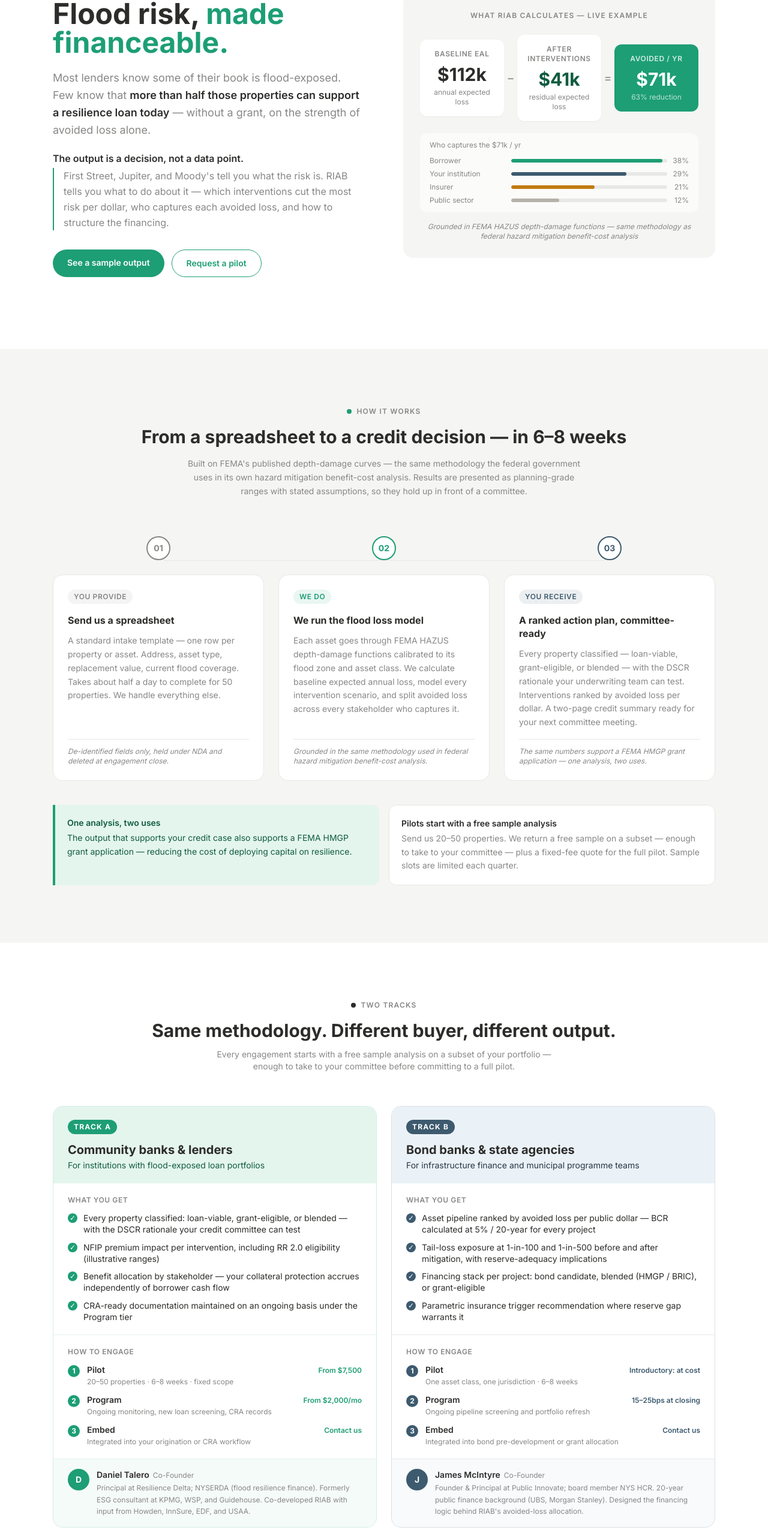
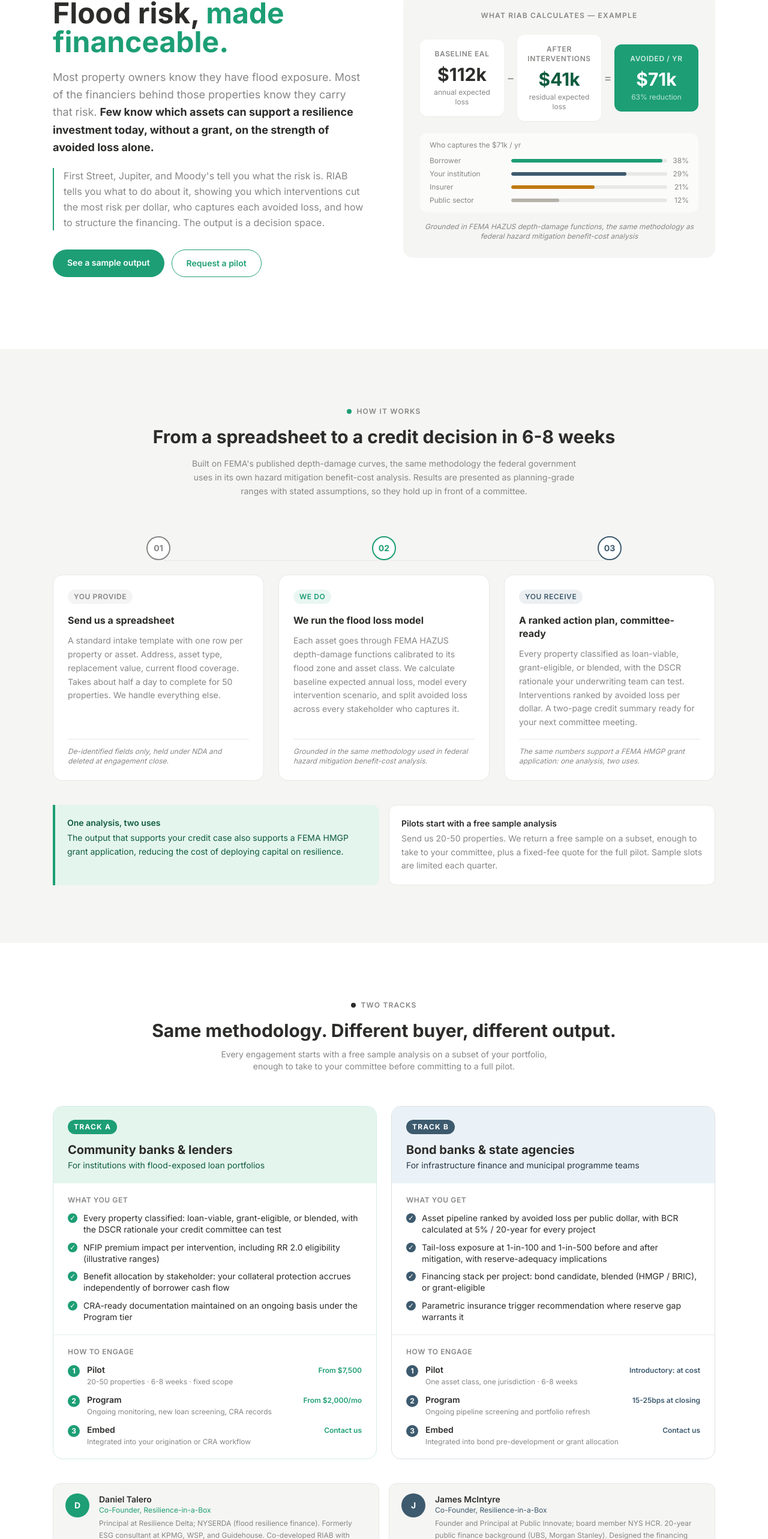
Before and after one commit to DeetMind/RIAB-website, a React (Vite) app: page / in a window 1280 px wide. Shown: the part 218-2784 px from the top of the page at 60% size. Built offline with nearby package versions, Linux system fonts and the light colour scheme.

Commit message:
no emdash

```diff
--- a/src/components/Hero.jsx
+++ b/src/components/Hero.jsx
@@ -27,10 +27,10 @@ function CountUp({ end, suffix = '', duration = 1600 }) {
 }
 
 const ALLOCATION = [
-  { label: 'Borrower',          pct: 38, color: '#1D9E75' },
-  { label: 'Your institution',  pct: 29, color: '#3D5A6E' },
-  { label: 'Insurer',           pct: 21, color: '#C07A10' },
-  { label: 'Public sector',     pct: 12, color: '#B4B2A9' },
+  { label: 'Borrower',         pct: 38, color: '#1D9E75' },
+  { label: 'Your institution', pct: 29, color: '#3D5A6E' },
+  { label: 'Insurer',          pct: 21, color: '#C07A10' },
+  { label: 'Public sector',    pct: 12, color: '#B4B2A9' },
 ]
 
 export default function Hero() {
@@ -52,24 +52,21 @@ export default function Hero() {
             <span className="text-teal">made financeable.</span>
           </h1>
 
-          <p className="text-lg text-muted leading-relaxed mb-5">
-            Most lenders know some of their book is flood-exposed.
-            Few know that{' '}
-            <span className="font-semibold text-ink">
-              more than half those properties can support a resilience loan today
-            </span>{' '}
-            — without a grant, on the strength of avoided loss alone.
+          <p className="text-lg text-muted leading-relaxed mb-2">
+            Most property owners know they have flood exposure. Most of the
+            financiers behind those properties know they carry that risk.{' '}
+            <span className="font-bold text-ink">
+              Few know which assets can support a resilience investment today,
+              without a grant, on the strength of avoided loss alone.
+            </span>
           </p>
 
-          <p className="text-base text-ink font-semibold mb-1">
-            The output is a decision, not a data point.
-          </p>
-          <div className="border-l-2 border-teal pl-4 mb-8">
+          <div className="border-l-2 border-teal pl-4 mb-8 mt-5">
             <p className="text-base text-muted leading-relaxed">
               First Street, Jupiter, and Moody's tell you what the risk is.
-              RIAB tells you what to do about it — which interventions cut the most
-              risk per dollar, who captures each avoided loss, and how to structure
-              the financing.
+              RIAB tells you what to do about it, showing you which interventions cut the
+              most risk per dollar, who captures each avoided loss, and how to
+              structure the financing. The output is a decision space.
             </p>
           </div>
 
@@ -88,10 +85,10 @@ export default function Hero() {
         {/* Right */}
         <div className="bg-surface rounded-2xl p-7">
           <p className="text-xs font-semibold uppercase tracking-widest text-muted mb-6 text-center">
-            What RIAB calculates — live example
+            What RIAB calculates — example
           </p>
 
-          {/* EAL arithmetic — prominent */}
+          {/* EAL arithmetic */}
           <div className="grid grid-cols-[1fr_22px_1fr_22px_1fr] items-center mb-5">
             <div className="bg-white rounded-xl p-4 text-center shadow-sm">
               <p className="text-xs font-semibold uppercase tracking-wider text-muted mb-2">Baseline EAL</p>
@@ -130,7 +127,7 @@ export default function Hero() {
           </div>
 
           <p className="text-xs text-muted text-center italic">
-            Grounded in FEMA HAZUS depth-damage functions — same methodology as
+            Grounded in FEMA HAZUS depth-damage functions, the same methodology as
             federal hazard mitigation benefit-cost analysis
           </p>
         </div>
--- a/src/components/HowItWorks.jsx
+++ b/src/components/HowItWorks.jsx
@@ -4,9 +4,8 @@ const steps = [
     tag: 'You provide',
     tagColor: '#888786',
     title: 'Send us a spreadsheet',
-    body: 'A standard intake template — one row per property or asset. Address, asset type, replacement value, current flood coverage. Takes about half a day to complete for 50 properties. We handle everything else.',
+    body: 'A standard intake template with one row per property or asset. Address, asset type, replacement value, current flood coverage. Takes about half a day to complete for 50 properties. We handle everything else.',
     detail: 'De-identified fields only, held under NDA and deleted at engagement close.',
-    icon: '📋',
   },
   {
     n: '02',
@@ -15,16 +14,14 @@ const steps = [
     title: 'We run the flood loss model',
     body: 'Each asset goes through FEMA HAZUS depth-damage functions calibrated to its flood zone and asset class. We calculate baseline expected annual loss, model every intervention scenario, and split avoided loss across every stakeholder who captures it.',
     detail: 'Grounded in the same methodology used in federal hazard mitigation benefit-cost analysis.',
-    icon: '⚙️',
   },
   {
     n: '03',
     tag: 'You receive',
     tagColor: '#3D5A6E',
     title: 'A ranked action plan, committee-ready',
-    body: 'Every property classified — loan-viable, grant-eligible, or blended — with the DSCR rationale your underwriting team can test. Interventions ranked by avoided loss per dollar. A two-page credit summary ready for your next committee meeting.',
-    detail: 'The same numbers support a FEMA HMGP grant application — one analysis, two uses.',
-    icon: '✓',
+    body: 'Every property classified as loan-viable, grant-eligible, or blended, with the DSCR rationale your underwriting team can test. Interventions ranked by avoided loss per dollar. A two-page credit summary ready for your next committee meeting.',
+    detail: 'The same numbers support a FEMA HMGP grant application: one analysis, two uses.',
   },
 ]
 
@@ -33,7 +30,6 @@ export default function HowItWorks() {
     <section id="how" className="py-24 bg-surface">
       <div className="max-w-6xl mx-auto px-6">
 
-        {/* Header */}
         <div className="text-center mb-16">
           <div className="flex items-center gap-2 justify-center mb-4">
             <div className="w-2 h-2 rounded-full bg-teal" />
@@ -42,25 +38,21 @@ export default function HowItWorks() {
             </span>
           </div>
           <h2 className="text-3xl font-bold text-ink mb-4">
-            From a spreadsheet to a credit decision — in 6–8 weeks
+            From a spreadsheet to a credit decision in 6-8 weeks
           </h2>
           <p className="text-muted max-w-2xl mx-auto text-sm leading-relaxed">
-            Built on FEMA's published depth-damage curves — the same methodology the
+            Built on FEMA's published depth-damage curves, the same methodology the
             federal government uses in its own hazard mitigation benefit-cost analysis.
             Results are presented as planning-grade ranges with stated assumptions,
             so they hold up in front of a committee.
           </p>
         </div>
 
-        {/* Steps — horizontal connector on desktop */}
         <div className="relative">
-          {/* Connector line — desktop only */}
           <div className="hidden md:block absolute top-10 left-[16.67%] right-[16.67%] h-px bg-border z-0" />
-
           <div className="grid md:grid-cols-3 gap-6 relative z-10">
-            {steps.map((s, i) => (
+            {steps.map((s) => (
               <div key={s.n} className="flex flex-col">
-                {/* Step number circle */}
                 <div className="flex justify-center mb-6">
                   <div
                     className="w-10 h-10 rounded-full flex items-center justify-center font-bold text-sm bg-white border-2"
@@ -68,50 +60,34 @@ export default function HowItWorks() {
                     {s.n}
                   </div>
                 </div>
-
-                {/* Card */}
                 <div className="bg-white rounded-2xl p-6 border border-border flex-1 flex flex-col">
                   <span
                     className="text-xs font-semibold uppercase tracking-wider px-2.5 py-1 rounded-full self-start mb-4"
-                    style={{
-                      background: s.tagColor + '18',
-                      color: s.tagColor,
-                    }}>
+                    style={{ background: s.tagColor + '18', color: s.tagColor }}>
                     {s.tag}
                   </span>
-                  <h3 className="font-bold text-ink text-base mb-3 leading-snug">
-                    {s.title}
-                  </h3>
-                  <p className="text-muted text-sm leading-relaxed mb-4 flex-1">
-                    {s.body}
-                  </p>
-                  <p className="text-xs text-muted border-t border-border pt-3 italic">
-                    {s.detail}
-                  </p>
+                  <h3 className="font-bold text-ink text-base mb-3 leading-snug">{s.title}</h3>
+                  <p className="text-muted text-sm leading-relaxed mb-4 flex-1">{s.body}</p>
+                  <p className="text-xs text-muted border-t border-border pt-3 italic">{s.detail}</p>
                 </div>
               </div>
             ))}
           </div>
         </div>
 
-        {/* Bottom callout */}
         <div className="mt-10 grid md:grid-cols-2 gap-4">
           <div className="bg-teal-light border-l-4 border-teal rounded-r-xl p-5">
-            <p className="text-sm font-semibold text-teal-dark mb-1">
-              One analysis, two uses
-            </p>
+            <p className="text-sm font-semibold text-teal-dark mb-1">One analysis, two uses</p>
             <p className="text-sm text-teal-dark leading-relaxed">
               The output that supports your credit case also supports a FEMA HMGP
-              grant application — reducing the cost of deploying capital on resilience.
+              grant application, reducing the cost of deploying capital on resilience.
             </p>
           </div>
           <div className="bg-white border border-border rounded-xl p-5">
-            <p className="text-sm font-semibold text-ink mb-1">
-              Pilots start with a free sample analysis
-            </p>
+            <p className="text-sm font-semibold text-ink mb-1">Pilots start with a free sample analysis</p>
             <p className="text-sm text-muted leading-relaxed">
-              Send us 20–50 properties. We return a free sample on a subset —
-              enough to take to your committee — plus a fixed-fee quote for the full pilot.
+              Send us 20-50 properties. We return a free sample on a subset,
+              enough to take to your committee, plus a fixed-fee quote for the full pilot.
               Sample slots are limited each quarter.
             </p>
           </div>
--- a/src/components/SampleOutput.jsx
+++ b/src/components/SampleOutput.jsx
@@ -223,7 +223,7 @@ function TableB({ interventions, accent }) {
           Infrastructure projects ranked by avoided loss per public dollar invested
         </p>
         <p className="text-xs text-muted mt-0.5">
-          Above the divider: BCR ≥ 1.0× — FEMA HMGP eligible and bond-viable at 5% / 20-year.
+          Above the divider: BCR ≥ 1.0×, FEMA HMGP eligible and bond-viable at 5% / 20-year.
         </p>
       </div>
       <div className="overflow-x-auto">
@@ -464,7 +464,7 @@ function PanelB({ data }) {
       <div className="grid md:grid-cols-2 gap-4">
         <div className="bg-white rounded-2xl border border-border p-5">
           <Donut data={data.allocation} label={data.allocationLabel}
-            centreLabel="79%" centreSub="public benefit — supports grant case"
+            centreLabel="79%" centreSub="public benefit: supports grant case"
             note={data.allocationNote} />
         </div>
         <div className="bg-white rounded-2xl border border-border p-5">
--- a/src/components/Tracks.jsx
+++ b/src/components/Tracks.jsx
@@ -8,22 +8,16 @@ const TRACKS = [
     title: 'Community banks & lenders',
     sub: 'For institutions with flood-exposed loan portfolios',
     outcomes: [
-      'Every property classified: loan-viable, grant-eligible, or blended — with the DSCR rationale your credit committee can test',
+      'Every property classified: loan-viable, grant-eligible, or blended, with the DSCR rationale your credit committee can test',
       'NFIP premium impact per intervention, including RR 2.0 eligibility (illustrative ranges)',
-      'Benefit allocation by stakeholder — your collateral protection accrues independently of borrower cash flow',
+      'Benefit allocation by stakeholder: your collateral protection accrues independently of borrower cash flow',
       'CRA-ready documentation maintained on an ongoing basis under the Program tier',
     ],
     tiers: [
-      { n: '1', name: 'Pilot',   desc: '20–50 properties · 6–8 weeks · fixed scope',       price: 'From $7,500' },
+      { n: '1', name: 'Pilot',   desc: '20-50 properties · 6-8 weeks · fixed scope',        price: 'From $7,500' },
       { n: '2', name: 'Program', desc: 'Ongoing monitoring, new loan screening, CRA records', price: 'From $2,000/mo' },
       { n: '3', name: 'Embed',   desc: 'Integrated into your origination or CRA workflow',   price: 'Contact us' },
     ],
-    person: {
-      initial: 'D',
-      name: 'Daniel Talero',
-      role: 'Co-Founder',
-      bio: 'Principal at Resilience Delta; NYSERDA (flood resilience finance). Formerly ESG consultant at KPMG, WSP, and Guidehouse. Co-developed RIAB with input from Howden, InnSure, EDF, and USAA.',
-    },
   },
   {
     id: 'b',
@@ -34,22 +28,35 @@ const TRACKS = [
     title: 'Bond banks & state agencies',
     sub: 'For infrastructure finance and municipal programme teams',
     outcomes: [
-      'Asset pipeline ranked by avoided loss per public dollar — BCR calculated at 5% / 20-year for every project',
+      'Asset pipeline ranked by avoided loss per public dollar, with BCR calculated at 5% / 20-year for every project',
       'Tail-loss exposure at 1-in-100 and 1-in-500 before and after mitigation, with reserve-adequacy implications',
       'Financing stack per project: bond candidate, blended (HMGP / BRIC), or grant-eligible',
       'Parametric insurance trigger recommendation where reserve gap warrants it',
     ],
     tiers: [
-      { n: '1', name: 'Pilot',   desc: 'One asset class, one jurisdiction · 6–8 weeks',        price: 'Introductory: at cost' },
-      { n: '2', name: 'Program', desc: 'Ongoing pipeline screening and portfolio refresh',       price: '15–25bps at closing' },
+      { n: '1', name: 'Pilot',   desc: 'One asset class, one jurisdiction · 6-8 weeks',          price: 'Introductory: at cost' },
+      { n: '2', name: 'Program', desc: 'Ongoing pipeline screening and portfolio refresh',         price: '15-25bps at closing' },
       { n: '3', name: 'Embed',   desc: 'Integrated into bond pre-development or grant allocation', price: 'Contact us' },
     ],
-    person: {
-      initial: 'J',
-      name: 'James McIntyre',
-      role: 'Co-Founder',
-      bio: 'Founder & Principal at Public Innovate; board member NYS HCR. 20-year public finance background (UBS, Morgan Stanley). Designed the financing logic behind RIAB\'s avoided-loss allocation.',
-    },
+  },
+]
+
+const TEAM = [
+  {
+    initial: 'D',
+    accent: '#1D9E75',
+    accentLight: '#E4F5EE',
+    name: 'Daniel Talero',
+    role: 'Co-Founder, Resilience-in-a-Box',
+    bio: 'Principal at Resilience Delta; NYSERDA (flood resilience finance). Formerly ESG consultant at KPMG, WSP, and Guidehouse. Co-developed RIAB with input from Howden, InnSure, EDF, and USAA.',
+  },
+  {
+    initial: 'J',
+    accent: '#3D5A6E',
+    accentLight: '#EBF2F7',
+    name: 'James McIntyre',
+    role: 'Co-Founder, Resilience-in-a-Box',
+    bio: 'Founder and Principal at Public Innovate; board member NYS HCR. 20-year public finance background (UBS, Morgan Stanley). Designed the financing logic behind RIAB\'s avoided-loss allocation.',
   },
 ]
 
@@ -70,13 +77,13 @@ export default function Tracks() {
             Same methodology. Different buyer, different output.
           </h2>
           <p className="text-muted text-sm max-w-xl mx-auto">
-            Every engagement starts with a free sample analysis on a subset of your portfolio —
+            Every engagement starts with a free sample analysis on a subset of your portfolio,
             enough to take to your committee before committing to a full pilot.
           </p>
         </div>
 
         {/* Track cards */}
-        <div className="grid md:grid-cols-2 gap-6 mb-16">
+        <div className="grid md:grid-cols-2 gap-6 mb-10">
           {TRACKS.map((t) => (
             <div key={t.id} className="rounded-2xl border overflow-hidden flex flex-col"
               style={{ borderColor: t.accent + '30' }}>
@@ -110,7 +117,7 @@ export default function Tracks() {
               </div>
 
               {/* Tiers */}
-              <div className="px-6 py-5 border-b" style={{ borderColor: t.accent + '20' }}>
+              <div className="px-6 py-5" style={{ borderColor: t.accent + '20' }}>
                 <p className="text-xs font-semibold uppercase tracking-wider text-muted mb-3">
                   How to engage
                 </p>
@@ -135,35 +142,38 @@ export default function Tracks() {
                 </div>
               </div>
 
-              {/* Bio — inside card */}
-              <div className="px-6 py-4 flex gap-3 items-start" style={{ background: t.accentLight + '60' }}>
-                <div className="w-9 h-9 rounded-full flex items-center justify-center font-bold text-sm flex-shrink-0 text-white"
-                  style={{ background: t.accent }}>
-                  {t.person.initial}
-                </div>
-                <div>
-                  <p className="font-semibold text-sm text-ink">{t.person.name}
-                    <span className="font-normal text-xs text-muted ml-1.5">{t.person.role}</span>
-                  </p>
-                  <p className="text-xs text-muted leading-relaxed mt-0.5">{t.person.bio}</p>
-                </div>
-              </div>
-
             </div>
           ))}
         </div>
 
-        {/* Bottom strip */}
+        {/* Team strip */}
+        <div className="grid md:grid-cols-2 gap-4 mb-10">
+          {TEAM.map((p) => (
+            <div key={p.name} className="flex gap-4 items-start bg-surface rounded-xl px-5 py-4 border border-border">
+              <div className="w-10 h-10 rounded-full flex items-center justify-center font-bold text-sm text-white flex-shrink-0"
+                style={{ background: p.accent }}>
+                {p.initial}
+              </div>
+              <div>
+                <p className="font-semibold text-sm text-ink">{p.name}</p>
+                <p className="text-xs mb-1" style={{ color: p.accent }}>{p.role}</p>
+                <p className="text-xs text-muted leading-relaxed">{p.bio}</p>
+              </div>
+            </div>
+          ))}
+        </div>
+
+        {/* Bottom CTA strip */}
         <div className="bg-surface rounded-2xl px-8 py-6 flex flex-col md:flex-row items-center justify-between gap-4">
           <div>
             <p className="font-semibold text-ink">Start with a free sample analysis</p>
             <p className="text-sm text-muted mt-0.5">
-              Send us 20–50 properties or assets. We return a sample on a subset — enough for your committee — plus a fixed-fee quote.
+              Send us 20-50 properties or assets. We return a sample on a subset, enough for your committee, plus a fixed-fee quote.
             </p>
           </div>
           <a href="#contact"
             className="bg-teal text-white px-6 py-2.5 rounded-full font-semibold text-sm hover:bg-teal-dark transition-colors flex-shrink-0">
-            Request a pilot →
+            Request a pilot
           </a>
         </div>
 
--- a/src/data/trackA.js
+++ b/src/data/trackA.js
@@ -13,16 +13,16 @@ export const trackA = {
 
   summary: {
     headline: '21 of 38 properties are loan-viable today',
-    body: 'The top two interventions produce $31.3k in combined annual avoided loss at a total cost of $51,200. At 5% over 10 years, debt service of $6,620/yr is covered 4.7× by avoided loss alone. 29% of total avoided loss ($20,600/yr) accrues to the lender as reduced collateral exposure — independently of borrower cash flow.',
+    body: 'The top two interventions produce $31.3k in combined annual avoided loss at a total cost of $51,200. At 5% over 10 years, debt service of $6,620/yr is covered 4.7× by avoided loss alone. 29% of total avoided loss ($20,600/yr) accrues to the lender as reduced collateral exposure, independently of borrower cash flow.',
     recs: [
-      'Originate resilience loans on the 8 AE-zone single-family properties — strongest return, 1.6 yr payback, no grant needed.',
-      'Bundle 4 AE-zone multifamily properties for HVAC elevation — 4.7× DSCR; NFIP premium savings provide a secondary repayment stream.',
-      'Route 9 blended properties to a grant buydown programme first — public benefit share justifies subsidy.',
+      'Originate resilience loans on the 8 AE-zone single-family properties: strongest return, 1.6 yr payback, no grant needed.',
+      'Bundle 4 AE-zone multifamily properties for HVAC elevation: 4.7x DSCR, with NFIP premium savings providing a secondary repayment stream.',
+      'Route 9 blended properties to a grant buydown programme first: public benefit share justifies subsidy.',
     ],
   },
 
   verdictKpis: [
-    { label: 'DSCR — top 2 interventions', value: '4.7×', sub: 'at 5% / 10-year / 1.25× threshold' },
+    { label: 'DSCR: top 2 interventions', value: '4.7×', sub: 'at 5% / 10-year / 1.25× threshold' },
     { label: 'Annual avoided loss',         value: '$71k', denom: '/ yr', sub: '63% reduction in portfolio EAL' },
     { label: 'Lender collateral protection',value: '$20,600', sub: '29% of avoided loss, independent of borrower' },
   ],
@@ -67,7 +67,7 @@ export const trackA = {
       badge: 'Loan-viable', badgeType: 'loan',
       nfipImpact: {
         amount: 'Est. $900–$1,400/yr',
-        note: 'RR 2.0 eligible — machinery/equipment elevation. 18%/yr cap applies.',
+        note: 'RR 2.0 eligible: machinery/equipment elevation. 18%/yr cap applies.',
       },
     },
     {
@@ -121,16 +121,16 @@ export const trackA = {
     { name: 'Insurer',           pct: 21, value: '$14,900', color: '#C07A10' },
     { name: 'Public sector',     pct: 12, value: '$8,500',  color: '#B4B2A9' },
   ],
-  allocationNote: '29% accrues to the lender as reduced collateral exposure — independently of borrower cash flow. This holds even if the borrower does not service the resilience loan.',
+  allocationNote: '29% accrues to the lender as reduced collateral exposure, independently of borrower cash flow. This holds even if the borrower does not service the resilience loan.',
 
-  financingLabel: 'Financing classification — 38 properties',
+  financingLabel: 'Financing classification: 38 properties',
   financing: [
     { badge: 'Loan-viable',       badgeType: 'loan',  desc: 'Avoided loss covers debt service (DSCR ≥ 1.25×)', count: 21 },
     { badge: 'Blended',           badgeType: 'blend', desc: 'Partial loan + grant buydown needed',              count: 9  },
     { badge: 'Grant-eligible',    badgeType: 'grant', desc: 'Public benefit dominates; loan unviable',          count: 5  },
     { badge: 'Insufficient data', badgeType: 'gray',  desc: 'Re-run with full property data',                   count: 3  },
   ],
-  financingNote: 'NFIP premium relief (AE-zone properties): est. $900–$1,400/yr where RR 2.0-eligible mitigation is installed. 18%/yr statutory cap applies — relief is a glide path, not an instant cut.',
+  financingNote: 'NFIP premium relief (AE-zone properties): est. $900–$1,400/yr where RR 2.0-eligible mitigation is installed. 18%/yr statutory cap applies. Relief is a glide path, not an instant cut.',
   financingNote2: 'Methodology: FEMA HAZUS depth-damage functions by occupancy class. Flood zone via FEMA NFHL API. Financing classification at 5% / 10-year / 1.25× DSCR threshold. Illustrative ranges only.',
 
   footer: 'Planning-grade estimates from de-identified data and documented proxies. Figures are modelled expectations, not realised savings or guaranteed outcomes. NFIP premium impact figures are illustrative ranges; verify against current FEMA RR 2.0 schedules. Not an appraisal, insurance product, or investment advice.',
```
Also changed, not shown: src/data/trackB.js (+13 -13 lines).
